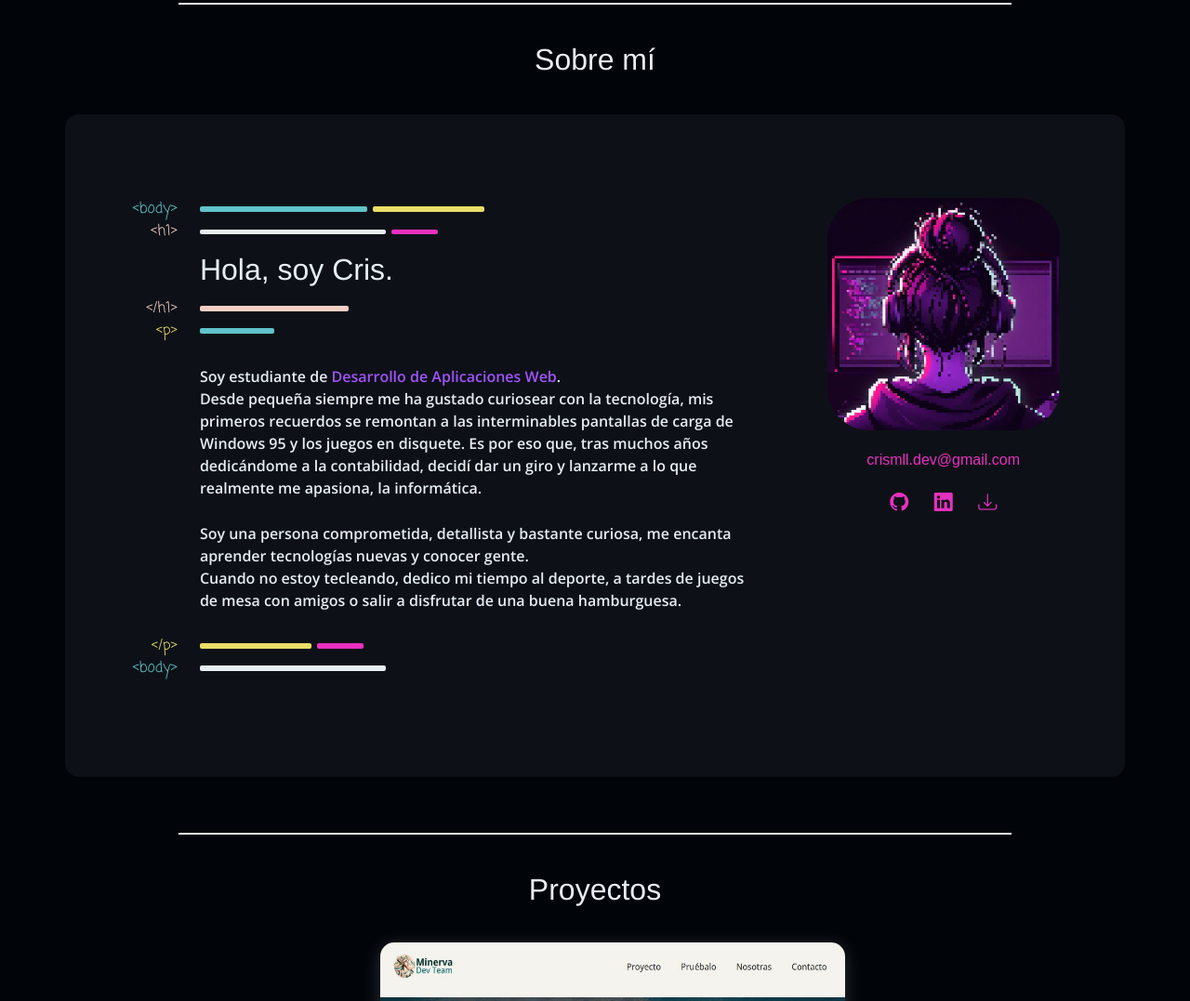
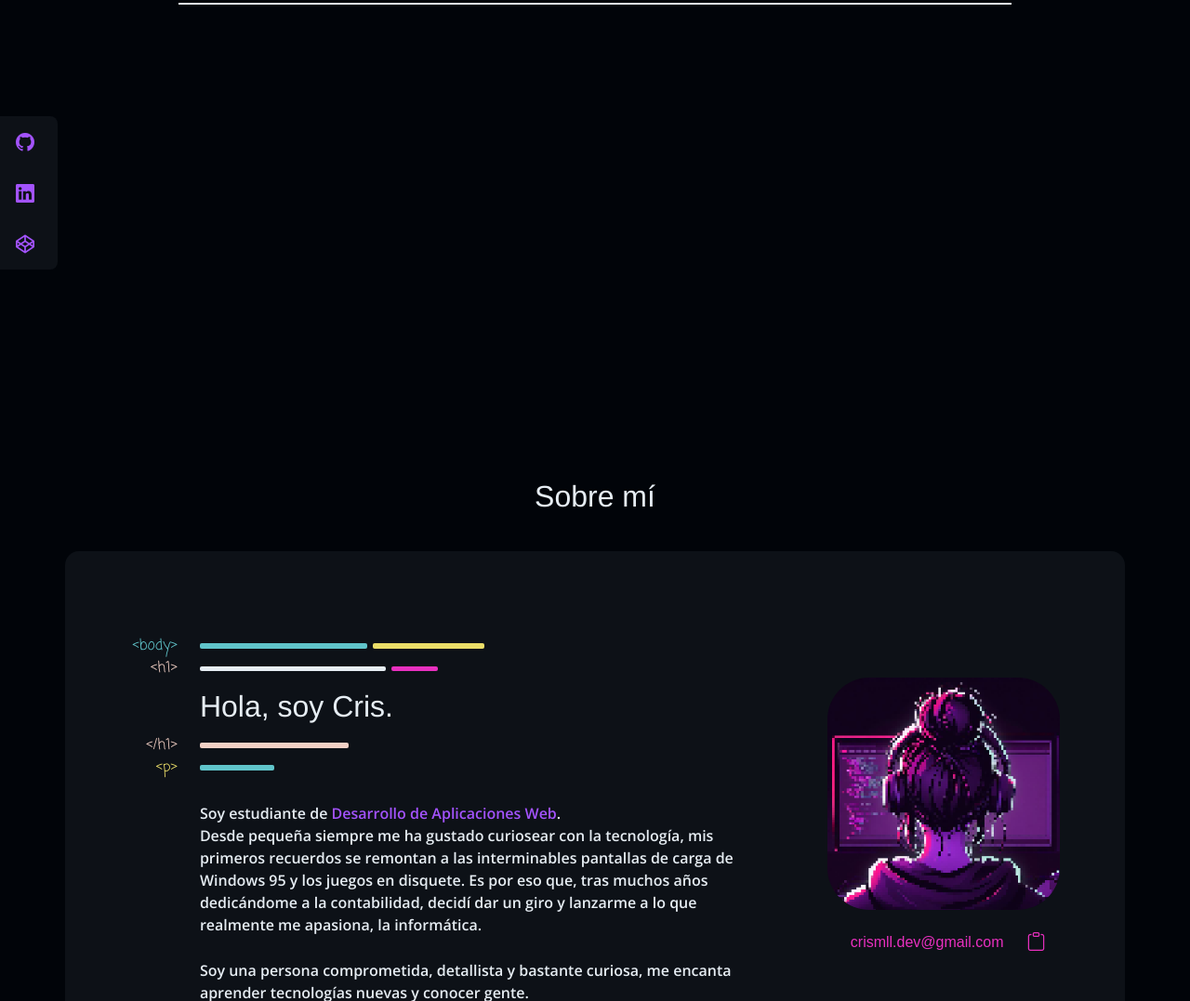
Before and after one commit to CrisMll/CrisMll.github.io, a plain HTML site: page index.html in a window 1280 px wide. Shown: the part 857-1934 px from the top of the page at 93% size. Drawn offline with nearby package versions, Linux system fonts and the light colour scheme; a web font is replaced by a local one.

Commit message:
addind lateral bar and changes in html about me section, deleted social buttons

```diff
--- a/css/styles.css
+++ b/css/styles.css
@@ -167,6 +167,9 @@ header {
 
 
 /*BUTTONS*/
+
+
+
 
 .contact-box {
     display: flex;
@@ -529,3 +532,71 @@ header {
 .lang-sql{
     color: var(--color-purple-blue);
 }
+
+/* SOCIAL LINKS BAR*/
+
+
+.social-ul{
+    margin: 120px 0;
+    height: 270px;
+    width: 30px;
+}
+
+.social-item{
+    list-style: none;
+    height: 55px;
+    width: 70px;
+    margin: 0 -40px;
+    position: relative;
+}
+
+.social-item a{
+    font-size: 20px;
+    text-decoration: none;
+    height: 100%;
+    width: 100%;
+}
+
+.social-item a, .social-item span {
+    position: absolute;
+    color: var(--color-highlight);
+    display: flex;
+    justify-content: center;
+    align-items: center;
+
+}
+
+.social-item span{
+    transition: .5s;
+    height: 28px;
+    width: 70px;
+    margin: 15px -10px;
+    font-family: var(--font-open);
+    font-size: .8em;
+}
+
+.social-item:hover span{
+    transform: translateX(92px);
+}
+
+.social-item span::before{
+    content: '';
+    position: absolute;
+    height: 20px;
+    width: 12px;
+    background-color: var(--color-highlight-background);
+    clip-path: polygon(0 49%, 100% 0, 100% 100%);
+    left: -10px;
+}
+
+.bi, .fa-brands{
+    background-color: var(--color-highlight-background);
+}
+
+.bi-github{
+    border-top-right-radius: 8px;
+}
+
+.fa-codepen{
+    border-bottom-right-radius: 8px;
+}
--- a/index.html
+++ b/index.html
@@ -70,6 +70,22 @@
     </section>
 
     <div class="divider"></div>
+
+
+
+
+<ul class="social-ul">
+    <li class="social-item"><span>Github</span>
+        <a id="github" href="" class="bi bi-github"></a>
+    </li>
+    <li class="social-item"><span>LinkedIn</span>
+        <a id="linkedin" href="" class="bi bi-linkedin"></a>
+    </li>
+    <li class="social-item"><span>Codepen</span>
+        <a href="" class="fa-brands fa-codepen"></a>
+    </li>
+</ul>
+
 
     <section id="about-me">
         <h2 class="h2-sections">Sobre mí</h2>
@@ -148,6 +164,15 @@
                                 <div class="color-bar color-bar-primary"></div>
                             </div>
                         </div>
+
+                        <div class="row">
+                            <div class="col-2 col-2-body"></div>
+                            <div class="col-10 col-10-line">
+                                <button id="cv" class="contact-box contact-box-button bi bi-download">Descarga el CV</button>
+                            </div>
+                        </div>
+
+
                     </div>
                 </article>
 
@@ -160,12 +185,12 @@
                         <div class="container-email">
                             <p class="email-text"><a href="mailto:crismll.dev@gmail.com"
                                     id="email-link">crismll.dev@gmail.com</a></p>
-                            <!--<button id="copyEmail-button" class="email-clipboard" title="copiar email"
-                                onclick="copyEmail()"><i class="bi bi-clipboard"></i></button>-->
+                            <button id="copyEmail-button" class="email-clipboard" title="copiar email"
+                                onclick="copyEmail()"><i class="bi bi-clipboard"></i>
                         </div>
-                        <button id="github" class="contact-box contact-box-button"> <i class="bi bi-github"></i></button>
-                        <button id="linkedin" class="contact-box contact-box-button"> <i class="bi bi-linkedin"></i></button>
-                        <button id="cv" class="contact-box contact-box-button"> <i class="bi bi-download"></i></button>
+
+
+
                     </section>
                 </article>
             </div>
@@ -209,10 +234,7 @@
                     </div>
 
                     <div class="project-links">
-                        <a href="https://github.com/CrisMll" target="_blank" class="card-link"> <i
-                                class="bi bi-github"></i></a>
-                        <a href="https://plastiscan.org" target="_blank" class="card-link bi"> <i
-                                class="bi-box-arrow-right"></i></a>
+
                     </div>
                 </div>
 
--- a/js/main.js
+++ b/js/main.js
@@ -52,6 +52,9 @@ cvButton.addEventListener("click", () => {
 const tooltipTriggerList = document.querySelectorAll('[data-bs-toggle="tooltip"]')
 const tooltipList = [...tooltipTriggerList].map(tooltipTriggerEl => new bootstrap.Tooltip(tooltipTriggerEl))
 
+
+
+
 function copyEmail(){
     let url = document.getElementById('email-link');
     let button = document.getElementById('copyEmail-button');
```
